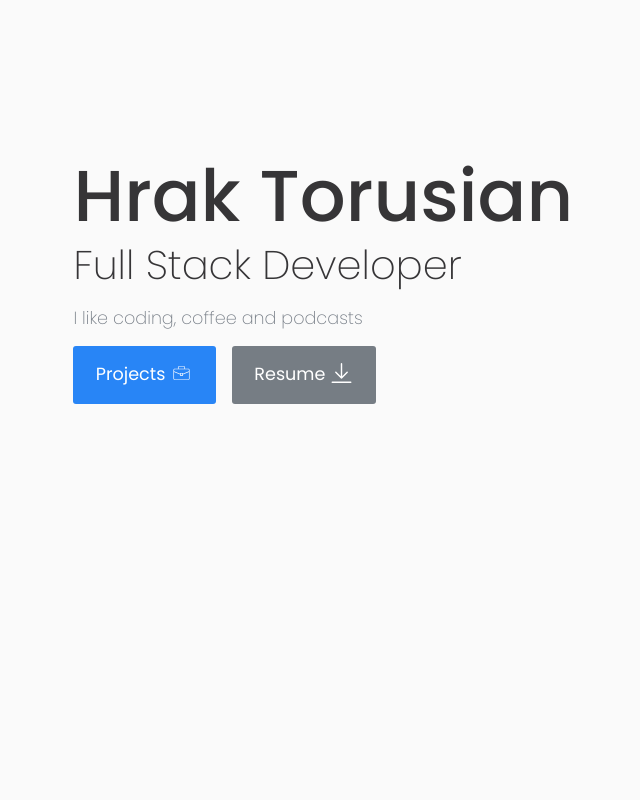
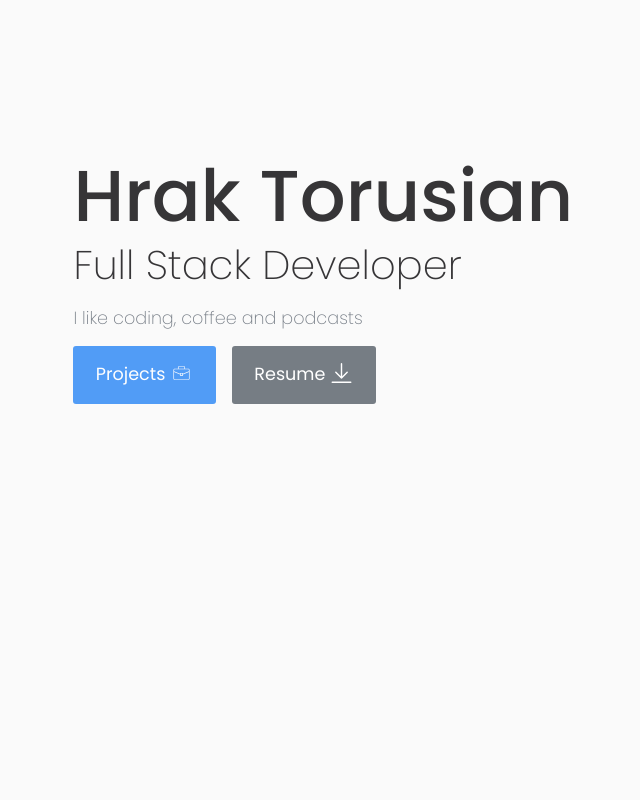
Before and after one commit to hrakt/hrakt.github.io, a Next.js app: page / in a window 1280 px wide. In both pictures the pointer is over the element "Projects". Shown: the top 800 px of the page, without its empty margins (157-797 px from the left). Built offline with nearby package versions, Linux system fonts and the light colour scheme.

Commit message:
Add button hover

```diff
--- a/components/Button/Button.module.scss
+++ b/components/Button/Button.module.scss
@@ -7,11 +7,16 @@
   font-size: 1.1rem;
   align-items: center;
   flex-direction: row;
+  cursor: pointer;
+  transition: opacity 0.2s linear;
   a {
     margin-right: 0.2rem;
   }
+
+  &:hover {
+    opacity: 0.8;
+  }
 }
-
 .grey {
   background: #767d84;
 }
```
